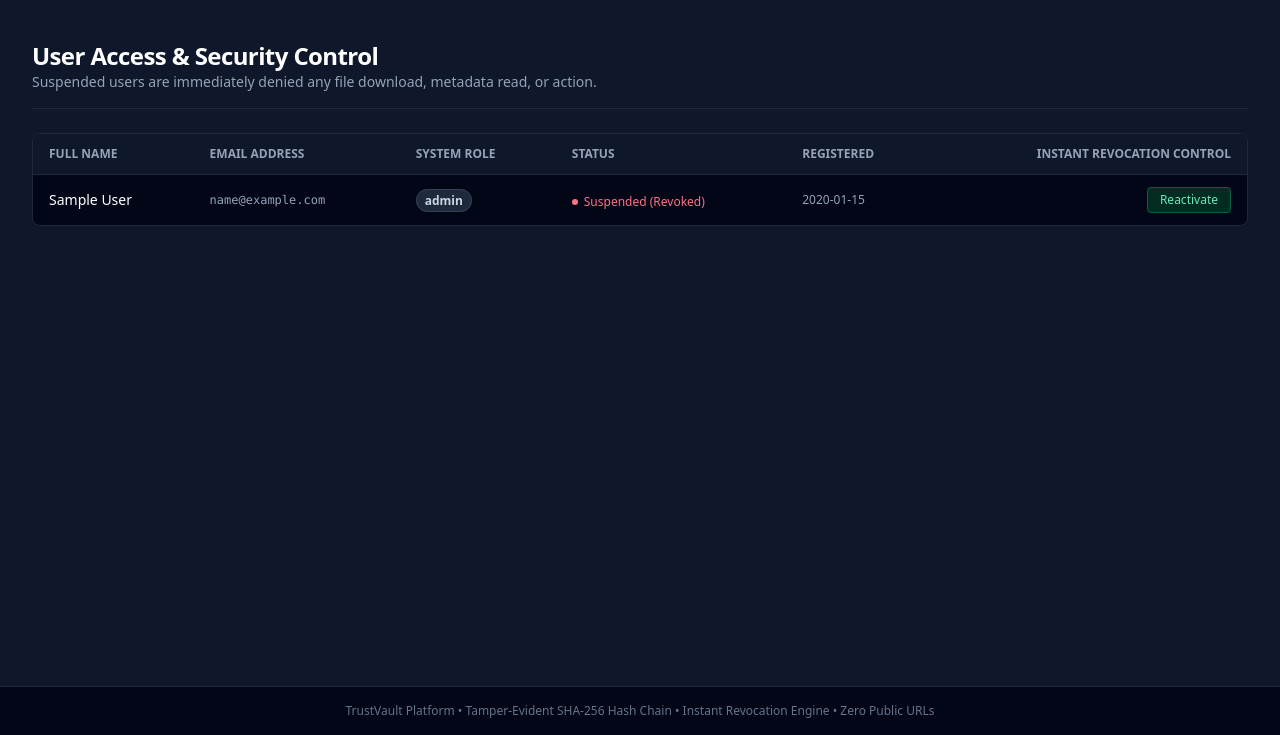
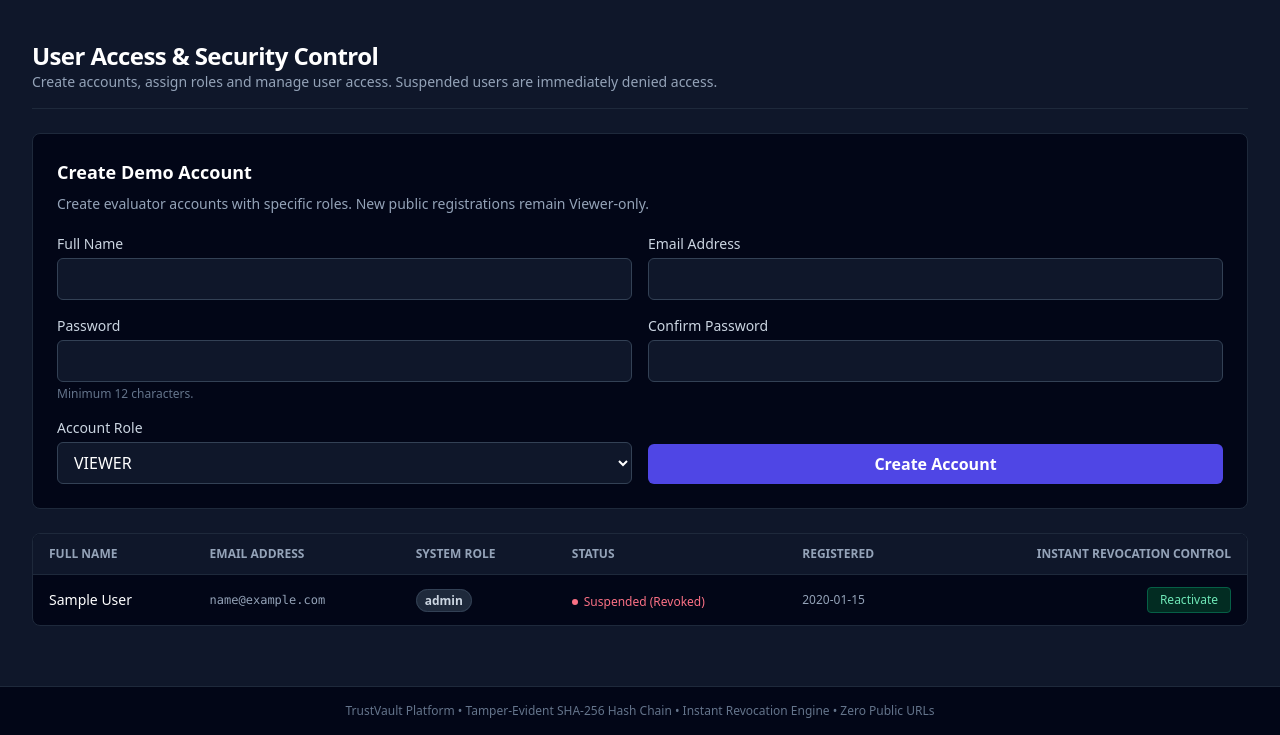
Before and after one commit to shaiksahistafathima/TrustVault, a Flask app: template app/templates/admin_users.html in a window 1280 px wide. Shown: the part 65-800 px from the top of the page. Run offline with Flask 3, Linux system fonts and the light colour scheme; the template is opened without the code that fills it: most values are stand-ins (such as "Sample title", 1, 10 or a date in 2020); some libraries are stand-ins or nearby versions.

Commit message:
Add admin-managed evaluator accounts

```diff
--- a/app/__init__.py
+++ b/app/__init__.py
@@ -1,8 +1,11 @@
+
 from flask import Flask, render_template, g
 from app.config import Config, IS_PRODUCTION
 from app.database import init_db
 from app.security import get_current_user
 from flask_wtf.csrf import CSRFProtect
+
+
 def create_app(config_class=Config):
     app = Flask(__name__)
     app.config.from_object(config_class)
@@ -64,6 +67,22 @@ def create_app(config_class=Config):
 
     @app.errorhandler(500)
     def server_error(e):
+        original_error = getattr(e, "original_exception", None)
+
+        if original_error:
+            app.logger.error(
+                "TrustVault internal server error:",
+                exc_info=(
+                    type(original_error),
+                    original_error,
+                    original_error.__traceback__
+                )
+            )
+        else:
+            app.logger.error(
+                "TrustVault internal server error: %s", e
+            )
+
         return render_template("errors/500.html"), 500
 
     return app
--- a/app/templates/admin_users.html
+++ b/app/templates/admin_users.html
@@ -1,14 +1,107 @@
+
 {% extends "base.html" %}
 
-{% block title %}User Management & Account Suspension — TrustVault{% endblock %}
+{% block title %}User Management — TrustVault{% endblock %}
 
 {% block content %}
 <div class="space-y-6">
+
     <div class="pb-4 border-b border-slate-800">
-        <h1 class="text-2xl font-bold tracking-tight text-white">User Access & Security Control</h1>
-        <p class="text-sm text-slate-400">Suspended users are immediately denied any file download, metadata read, or action.</p>
+        <h1 class="text-2xl font-bold tracking-tight text-white">
+            User Access & Security Control
+        </h1>
+        <p class="text-sm text-slate-400">
+            Create accounts, assign roles and manage user access.
+            Suspended users are immediately denied access.
+        </p>
     </div>
 
+    <!-- Admin-only account creation -->
+    <div class="rounded-lg border border-slate-800 bg-slate-950 p-6">
+        <h2 class="text-lg font-bold text-white mb-2">
+            Create Demo Account
+        </h2>
+        <p class="text-sm text-slate-400 mb-5">
+            Create evaluator accounts with specific roles.
+            New public registrations remain Viewer-only.
+        </p>
+
+        <form method="POST"
+              action="{{ url_for('admin.create_demo_account') }}"
+              class="grid grid-cols-1 md:grid-cols-2 gap-4">
+
+            <input type="hidden" name="csrf_token"
+                   value="{{ csrf_token() }}">
+
+            <div>
+                <label for="full_name"
+                       class="block text-sm font-medium text-slate-300 mb-1">
+                    Full Name
+                </label>
+                <input type="text" id="full_name" name="full_name"
+                       maxlength="100" required
+                       class="w-full rounded-md bg-slate-900 border border-slate-700 text-white px-3 py-2">
+            </div>
+
+            <div>
+                <label for="email"
+                       class="block text-sm font-medium text-slate-300 mb-1">
+                    Email Address
+                </label>
+                <input type="email" id="email" name="email"
+                       maxlength="254" required
+                       class="w-full rounded-md bg-slate-900 border border-slate-700 text-white px-3 py-2">
+            </div>
+
+            <div>
+                <label for="password"
+                       class="block text-sm font-medium text-slate-300 mb-1">
+                    Password
+                </label>
+                <input type="password" id="password" name="password"
+                       minlength="12" maxlength="128" required
+                       autocomplete="new-password"
+                       class="w-full rounded-md bg-slate-900 border border-slate-700 text-white px-3 py-2">
+                <p class="text-xs text-slate-500 mt-1">
+                    Minimum 12 characters.
+                </p>
+            </div>
+
+            <div>
+                <label for="confirm_password"
+                       class="block text-sm font-medium text-slate-300 mb-1">
+                    Confirm Password
+                </label>
+                <input type="password" id="confirm_password"
+                       name="confirm_password"
+                       minlength="12" maxlength="128" required
+                       autocomplete="new-password"
+                       class="w-full rounded-md bg-slate-900 border border-slate-700 text-white px-3 py-2">
+            </div>
+
+            <div>
+                <label for="role"
+                       class="block text-sm font-medium text-slate-300 mb-1">
+                    Account Role
+                </label>
+                <select id="role" name="role" required
+                        class="w-full rounded-md bg-slate-900 border border-slate-700 text-white px-3 py-2">
+                    <option value="VIEWER">VIEWER</option>
+                    <option value="OWNER">OWNER</option>
+                    <option value="ADMIN">ADMIN</option>
+                </select>
+            </div>
+
+            <div class="flex items-end">
+                <button type="submit"
+                        class="w-full rounded-md bg-indigo-600 hover:bg-indigo-500 text-white font-semibold px-4 py-2 transition">
+                    Create Account
+                </button>
+            </div>
+        </form>
+    </div>
+
+    <!-- Existing user management table -->
     <div class="overflow-x-auto rounded-lg border border-slate-800 bg-slate-950">
         <table class="w-full text-left text-sm">
             <thead class="bg-slate-900 text-xs uppercase font-semibold text-slate-400 border-b border-slate-800">
@@ -21,11 +114,18 @@
                     <th class="px-4 py-3 text-right">Instant Revocation Control</th>
                 </tr>
             </thead>
+
             <tbody class="divide-y divide-slate-800 text-slate-300">
                 {% for u in users %}
                 <tr class="hover:bg-slate-900/40 transition">
-                    <td class="px-4 py-3 font-medium text-white">{{ u.full_name }}</td>
-                    <td class="px-4 py-3 text-slate-400 font-mono text-xs">{{ u.email }}</td>
+                    <td class="px-4 py-3 font-medium text-white">
+                        {{ u.full_name }}
+                    </td>
+
+                    <td class="px-4 py-3 text-slate-400 font-mono text-xs">
+                        {{ u.email }}
+                    </td>
+
                     <td class="px-4 py-3">
                         <span class="px-2 py-0.5 rounded-full text-xs font-semibold
                             {% if u.role == 'ADMIN' %}bg-rose-950 text-rose-300 border border-rose-800
@@ -34,34 +134,48 @@
                             {{ u.role }}
                         </span>
                     </td>
+
                     <td class="px-4 py-3">
                         {% if u.is_active %}
                         <span class="inline-flex items-center text-xs text-emerald-400 font-medium">
-                            <span class="w-1.5 h-1.5 rounded-full bg-emerald-400 mr-1.5"></span> Active
+                            <span class="w-1.5 h-1.5 rounded-full bg-emerald-400 mr-1.5"></span>
+                            Active
                         </span>
                         {% else %}
                         <span class="inline-flex items-center text-xs text-rose-400 font-medium">
-                            <span class="w-1.5 h-1.5 rounded-full bg-rose-400 mr-1.5"></span> Suspended (Revoked)
+                            <span class="w-1.5 h-1.5 rounded-full bg-rose-400 mr-1.5"></span>
+                            Suspended (Revoked)
                         </span>
                         {% endif %}
                     </td>
-                    <td class="px-4 py-3 text-xs text-slate-400">{{ u.created_at[:10] }}</td>
+
+                    <td class="px-4 py-3 text-xs text-slate-400">
+                        {{ u.created_at[:10] }}
+                    </td>
+
                     <td class="px-4 py-3 text-right">
                         {% if u.id != current_user.id %}
-                        <form method="POST" action="{{ url_for('admin.toggle_user_active', user_id=u.id) }}">
-                            <input type="hidden" name="csrf_token" value="{{ csrf_token() }}">
+                        <form method="POST"
+                              action="{{ url_for('admin.toggle_user_active', user_id=u.id) }}">
+                            <input type="hidden" name="csrf_token"
+                                   value="{{ csrf_token() }}">
+
                             {% if u.is_active %}
-                            <button type="submit" class="px-3 py-1 bg-rose-950 hover:bg-rose-900 text-rose-300 border border-rose-800 rounded text-xs font-medium transition">
+                            <button type="submit"
+                                    class="px-3 py-1 bg-rose-950 hover:bg-rose-900 text-rose-300 border border-rose-800 rounded text-xs font-medium transition">
                                 Suspend Account
                             </button>
                             {% else %}
-                            <button type="submit" class="px-3 py-1 bg-emerald-950 hover:bg-emerald-900 text-emerald-300 border border-emerald-800 rounded text-xs font-medium transition">
+                            <button type="submit"
+                                    class="px-3 py-1 bg-emerald-950 hover:bg-emerald-900 text-emerald-300 border border-emerald-800 rounded text-xs font-medium transition">
                                 Reactivate
                             </button>
                             {% endif %}
                         </form>
                         {% else %}
-                        <span class="text-xs text-slate-600 italic">Self (Admin)</span>
+                        <span class="text-xs text-slate-600 italic">
+                            Self (Admin)
+                        </span>
                         {% endif %}
                     </td>
                 </tr>
@@ -69,5 +183,6 @@
             </tbody>
         </table>
     </div>
+
 </div>
 {% endblock %}
```
Also changed, not shown: app/routes/admin_routes.py (+132 -32 lines), tests/test_admin_users.py (added, +27 -0 lines).
